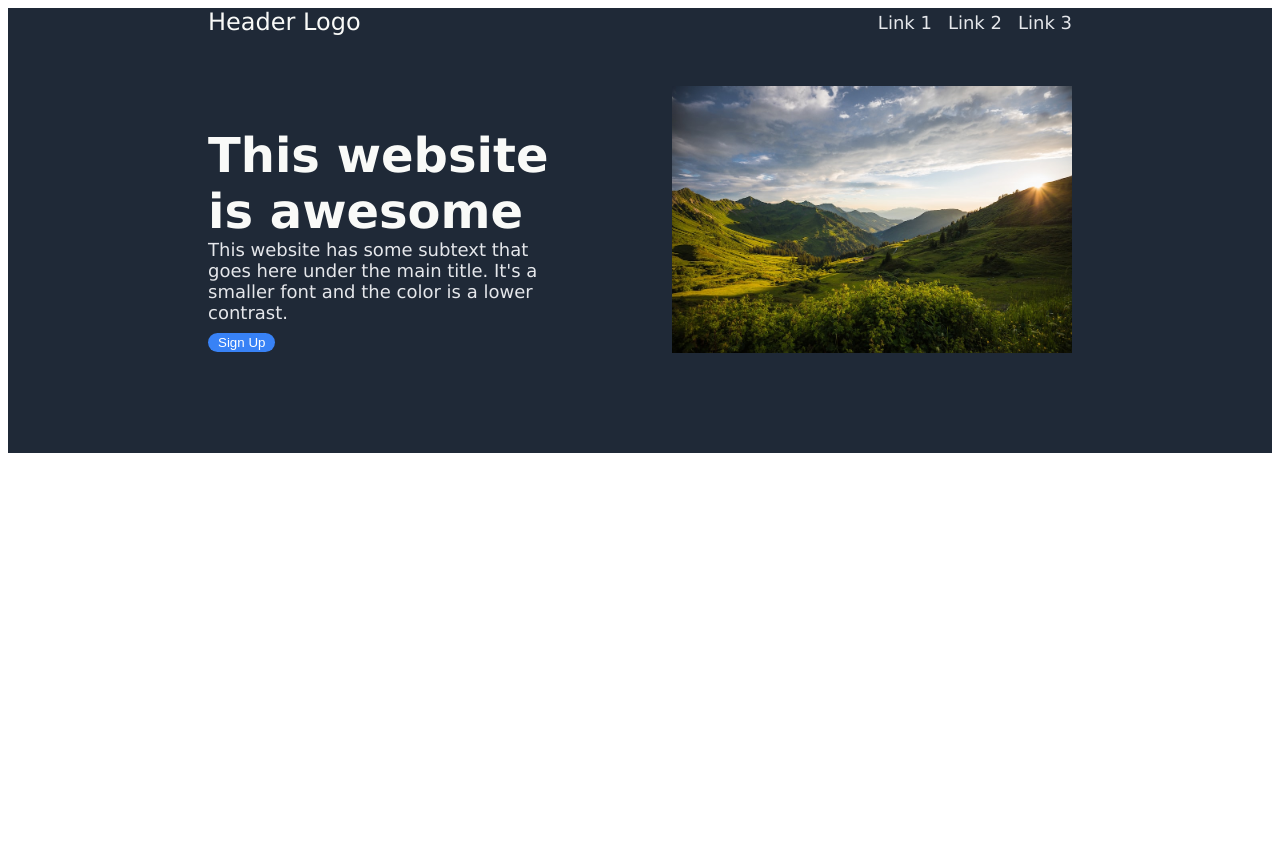
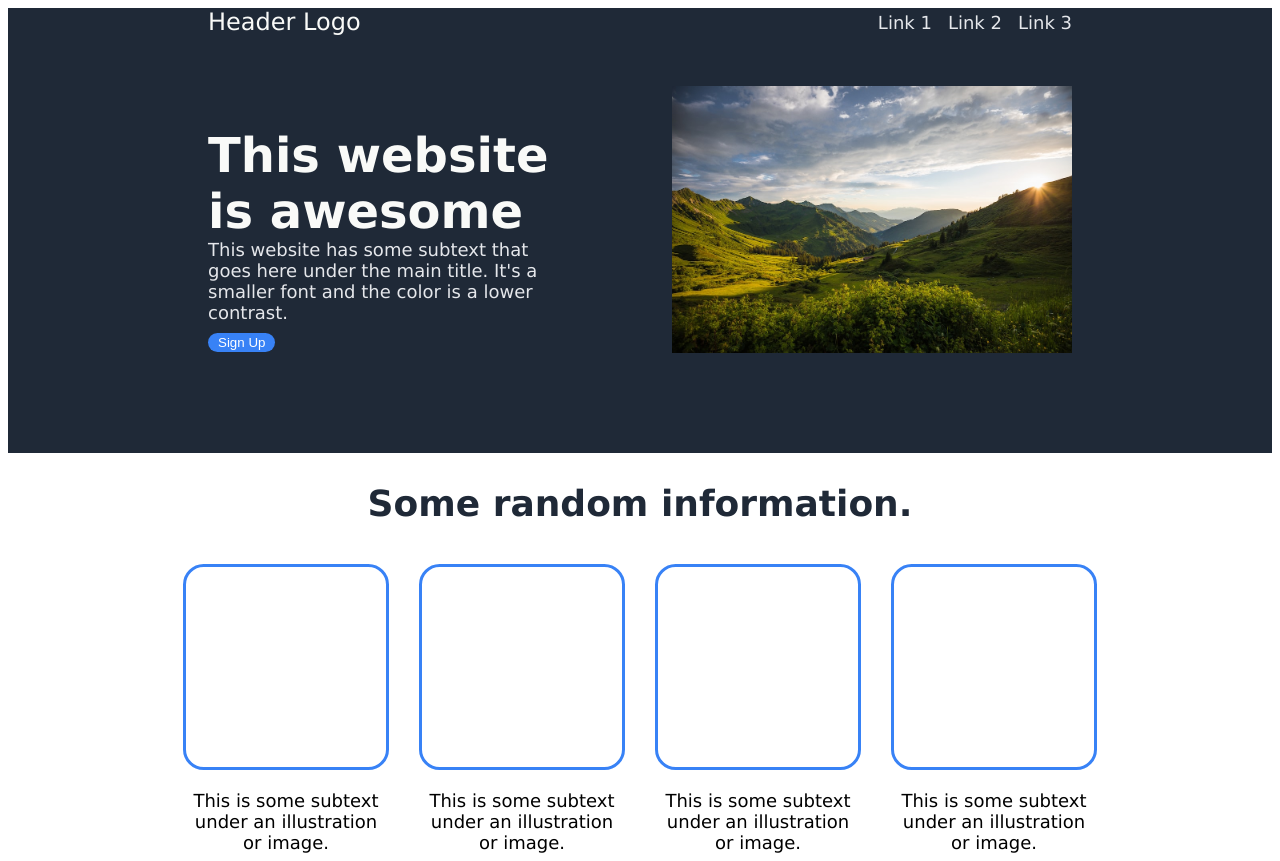
Before and after one commit to ferinsh/project-landing-page, a plain HTML site: page index.html in a window 1280 px wide. Before the commit the page ends 800 px from the top, so only its background shows below. Drawn offline with Linux system fonts and the light colour scheme.

Commit message:
--Added Section 1

```diff
--- a/index.html
+++ b/index.html
@@ -10,7 +10,7 @@
 <body>
 
 
-
+    <!-- HEADER -->
     <section>
         <div class="headertop">
             <div class="logo">Header Logo</div>
@@ -37,6 +37,55 @@
         </div>
     </section>
 
+    <!-- SECTION 1 -->
+
+    <section class="section1">
+
+
+        <div class="info-header">
+            Some random information.
+        </div>
+
+        <div class = "info-tab">
+            <div class="info-card">
+                <div class="imgbox">
+
+                </div>
+                <div class="infotext">
+                    This is some subtext under an illustration or image.
+                </div>
+            </div>
+
+            <div class="info-card">
+                <div class="imgbox">
+
+                </div>
+                <div class="infotext">
+                    This is some subtext under an illustration or image.
+                </div>
+            </div>
+
+            <div class="info-card">
+                <div class="imgbox">
+
+                </div>
+                <div class="infotext">
+                    This is some subtext under an illustration or image.
+                </div>
+            </div>
+
+            <div class="info-card">
+                <div class="imgbox">
+
+                </div>
+                <div class="infotext">
+                    This is some subtext under an illustration or image.
+                </div>
+            </div>
+        </div>
+
+    </section>
+
 
 
 
--- a/style.css
+++ b/style.css
@@ -4,6 +4,9 @@ body{
 }
 
 
+
+
+/* HEADER */
 
 .headertop {
     display: flex;
@@ -95,3 +98,53 @@ body{
 .headerimg img {
     width: 400px;
 }
+
+
+
+/* SECTION 1 */
+
+
+.section1 {
+    display: flex;
+    flex-direction: column;
+    justify-content: center;
+    align-items: center;
+    padding-left: 200px;
+    padding-right: 200px;
+}
+
+.info-header {
+    padding: 30px;
+    font-size: 36px;
+    font-weight: 800;
+    color: #1F2937;
+}
+
+.info-tab {
+    display: flex;
+    gap: 10px;
+
+}
+
+.info-card {
+    display: flex;
+    flex-direction: column;
+    justify-content: center;
+    align-items: center;
+    gap: 10px;
+
+}
+
+.imgbox {
+    border: 3px solid #3882F6;
+    border-radius: 10%;
+    height: 200px;
+    width: 200px;
+    margin: 10px;
+}
+
+.infotext{
+    text-align: center;
+    width: 200px;
+    font-size: 18px;
+}
```
